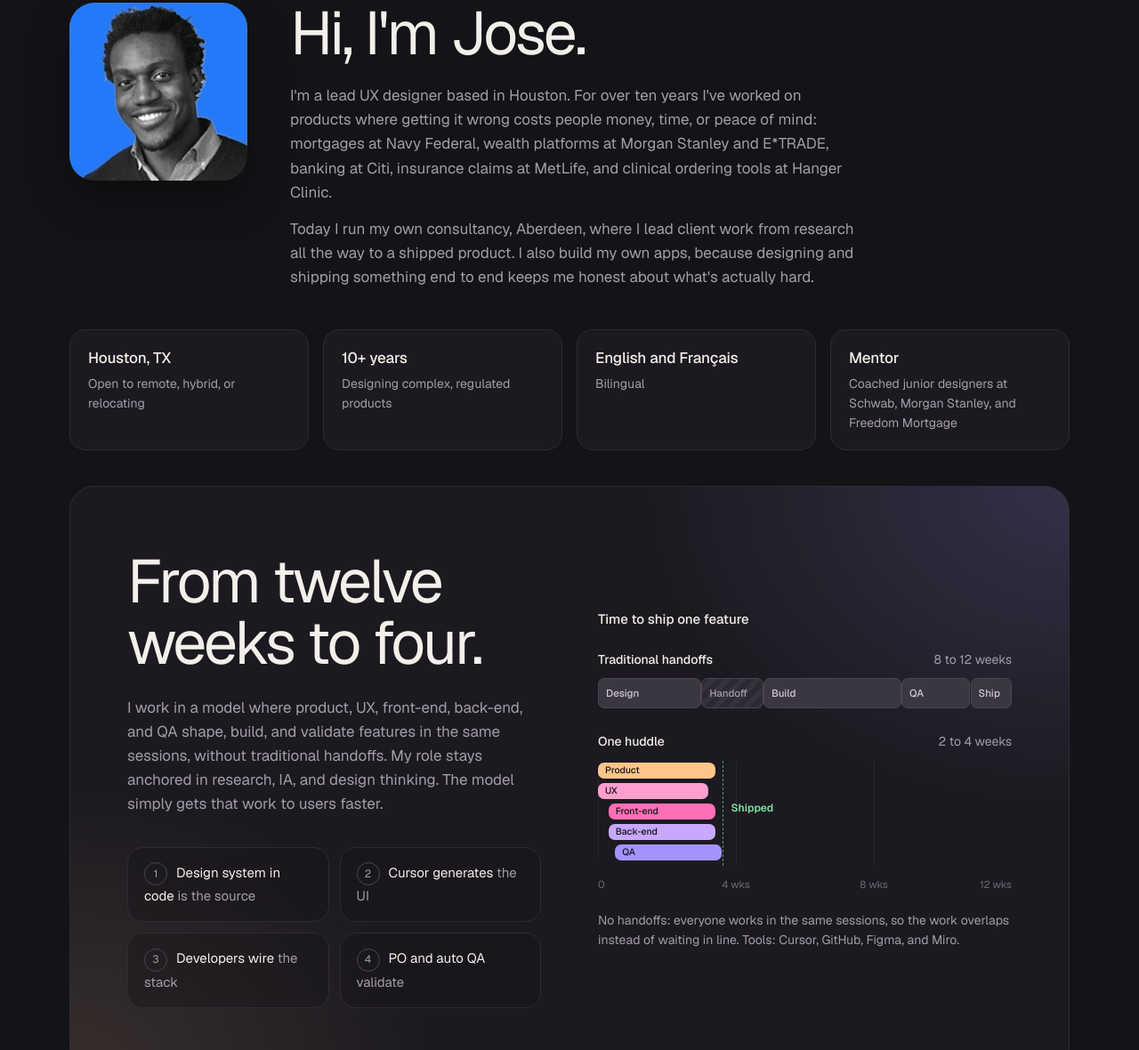
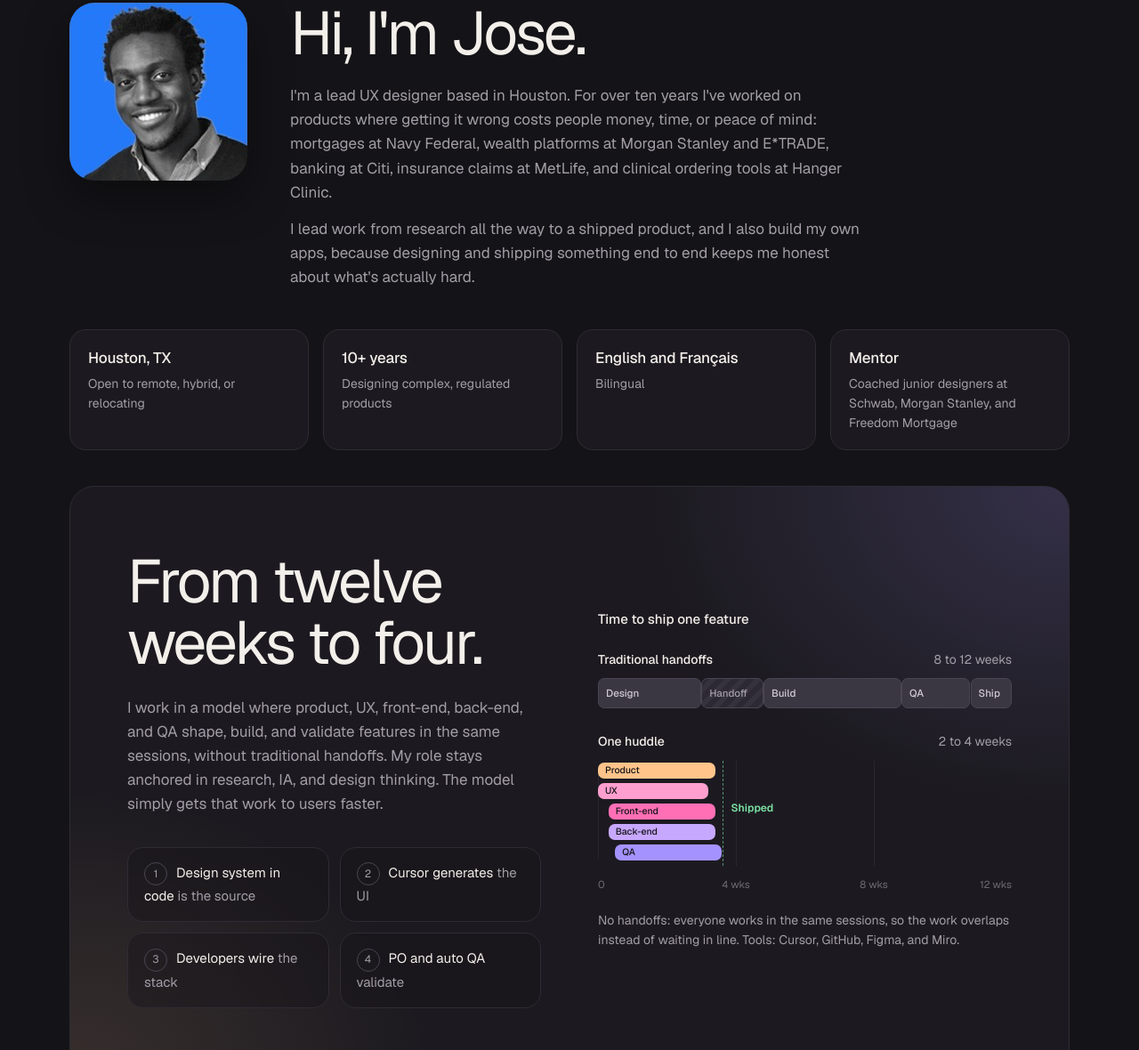
Before and after one commit to josetogbe-ios/josetogbe-portfolio, a plain HTML site: page index.html in a window 1280 px wide. Shown: the part 3909-5089 px from the top of the page at 89% size. Drawn offline with nearby package versions, Linux system fonts and the light colour scheme; animation ran at ten frames a second.

Commit message:
About: remove consultancy mention
Co-Authored-By: Claude Opus 5.5 <noreply@anthropic.com>
Claude-Session: https://claude.ai/code/session_01NYzfRESegufW2SRf9px378

```diff
--- a/index.html
+++ b/index.html
@@ -567,7 +567,7 @@ footer .wrap{display:flex;justify-content:space-between;gap:20px;flex-wrap:wrap}
         <div>
           <h2>Hi, I'm Jose.</h2>
           <p>I'm a lead UX designer based in Houston. For over ten years I've worked on products where getting it wrong costs people money, time, or peace of mind: mortgages at Navy Federal, wealth platforms at Morgan Stanley and E*TRADE, banking at Citi, insurance claims at MetLife, and clinical ordering tools at Hanger Clinic.</p>
-          <p>Today I run my own consultancy, Aberdeen, where I lead client work from research all the way to a shipped product. I also build my own apps, because designing and shipping something end to end keeps me honest about what's actually hard.</p>
+          <p>I lead work from research all the way to a shipped product, and I also build my own apps, because designing and shipping something end to end keeps me honest about what's actually hard.</p>
         </div>
       </div>
       <ul class="facts">
```
